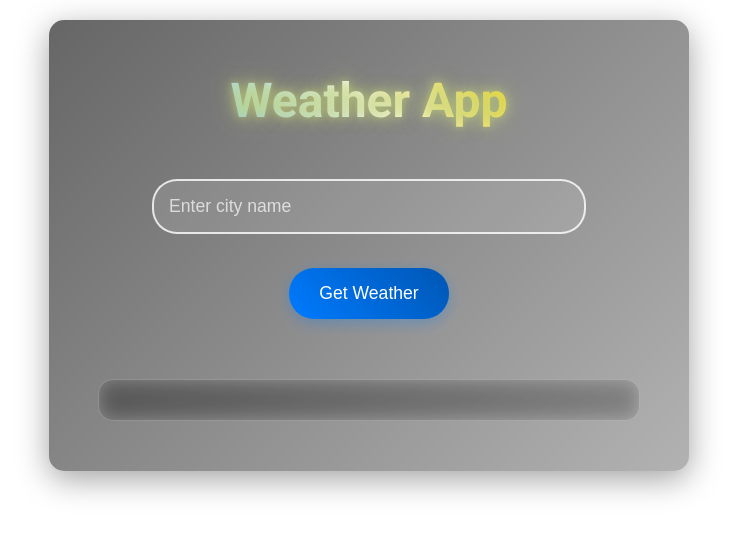
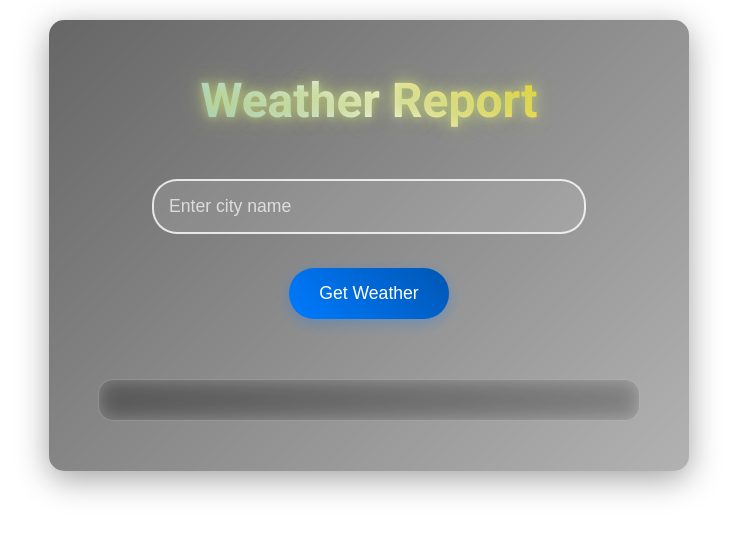
Before and after one commit to vishwaswami24/WeatherApp, a plain HTML site: page index.html in a window 1280 px wide. Shown: the whole page, without its empty margins (271-1008 px from the left). Drawn offline with Linux system fonts and the light colour scheme.

Commit message:
Rename Weather App to Weather Report

```diff
--- a/index.html
+++ b/index.html
@@ -4,13 +4,14 @@
 <head>
     <meta charset="UTF-8">
     <meta name="viewport" content="width=device-width, initial-scale=1.0">
-    <title>Weather App</title>
+    <title>Weather Report</title>
     <link rel="stylesheet" href="style.css">
 </head>
 
 <body>
+    <div id="datetime"></div>
     <div class="container">
-        <h1>Weather App</h1>
+        <h1>Weather Report</h1>
         <div class="search-box">
             <input type="text" id="city" placeholder="Enter city name"><br>
             <button onclick="getWeather()">Get Weather</button>
```
